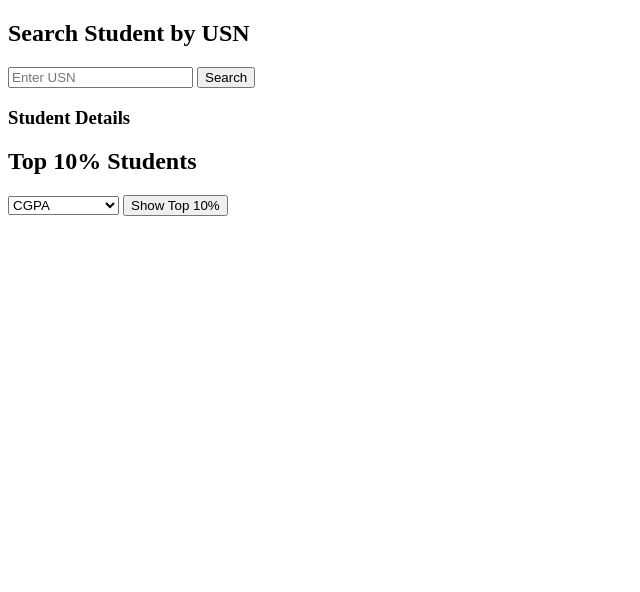
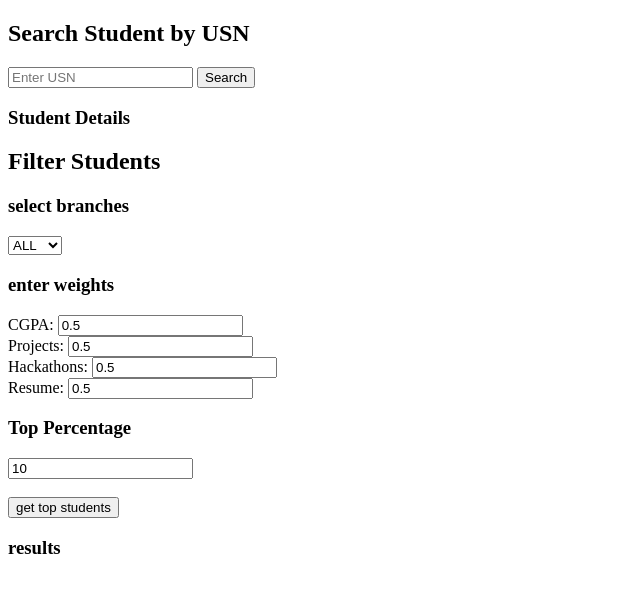
Before and after one commit to Tanishq767/recruiter-student-API, a website: page index.html in a window 1280 px wide. Shown: the whole page, without its empty margins (0-640 px from the left). Drawn offline with Linux system fonts and the light colour scheme.

Commit message:
added feature to filter students on multiple metrics and from multiple selectable branches with selectable weights for metrics

```diff
--- a/index.html
+++ b/index.html
@@ -14,44 +14,82 @@
 <h3>Student Details</h3>
 <p id="result"></p>
 
-<h2>Top 10% Students</h2>
+<h2> Filter Students </h2>
 
-<select id="metricSelect">
-    <option value="CGPA">CGPA</option>
-    <option value="projects">Projects</option>
-    <option value="hackathons">Hackathons</option>
-    <option value="resumeScore">Resume Score</option>
+<h3>select branches</h3>
+<select id = "BranchSelect">
+    <option value = "ALL">ALL</option> //value here is what gets actually sent to backend
+    <option value = "CSE">CSE</option>
+    <option value = "AIDS">AIDS</option>
+    <option value = "ISE">ISE</option>
 </select>
 
-<button onclick="getTopStudents()">Show Top 10%</button>
+<h3> enter weights </h3>
+CGPA: <input type = "number" id = "cgpaw" value = "0.5" step = 0.1><br> <!--type number gives the input box arrows to increase/decrease the ipt, value attr is default-->
+Projects: <input type = "number" id = "prjw" value = "0.5" step = 0.1><br>
+Hackathons: <input type = "number" id = "hackw" value = "0.5" step = 0.1><br>
+Resume: <input type = "number" id = "resw" value = "0.5" step = 0.1><br>
 
-<pre id="topResult"></pre>
+<h3> Top Percentage </h3>
+<input type = "number" id = "percentip" value = "10">
+
+<br><br>
+
+<button onclick="getRankedStudents()">get top students</button>
+
+<h3> results </h3>
+<pre id = "topResult"></pre>
 
 <script>
 
-async function getTopStudents(){
+async function getRankedStudents(){
+    const branch = document.getElementById("BranchSelect").value;
 
-    const metric = document.getElementById("metricSelect").value;
-    const response = await fetch(
-        `http://localhost:3000/api/students/top/global/${metric}`
-    );
+    const weights = {
+        CGPA: parseFloat(document.getElementById("cgpaw").value),
+        projects: parseFloat(document.getElementById("prjw").value),
+        hackathons: parseFloat(document.getElementById("hackw").value),
+        resumeScore: parseFloat(document.getElementById("resw").value)
+    }
+
+    const percent = parseInt(document.getElementById("percentip").value)
+
+    const response = await fetch("http://localhost:3000/api/students/filter", {
+        method: "POST",
+        headers: {
+            "Content-type" : "application/json"
+        },
+        body: JSON.stringify({
+            branches: [branch],
+            weights: weights,
+            percent: percent
+        })
+    });
+
     const data = await response.json();
-    let output = "Top 10% Students by " + metric + "\n\n";
-    data.forEach((s, index) => {
-        output += `${index+1}. ${s.name} - ${metric}: ${s[metric]}\n`
+
+    let output = "top " + percent + "% Students\n\n"
+
+    data.forEach((s,index) => {
+        output += `${index+1}. ${s.name} | Score: ${s.score.toFixed(2)} | CGPA: ${s.CGPA}\n`
     });
+
     document.getElementById("topResult").innerText = output;
 }
 
 async function searchStudent(){
 
     const usn = document.getElementById("usnInput").value;
+
     const response = await fetch(`http://localhost:3000/api/students/usn/${usn}`);
+
     if(!response.ok){
         document.getElementById("result").innerText = "Student not found";
         return;
     }
+
     const student = await response.json();
+
     document.getElementById("result").innerText =
     "Name: " + student.name +
     "\nBranch: " + student.Branch +
@@ -60,5 +98,6 @@ async function searchStudent(){
 }
 
 </script>
+
 </body>
 </html>
--- a/routes/students.js
+++ b/routes/students.js
@@ -10,7 +10,7 @@ router.post('/',
 
 router.get('/usn/:usn', studentController.getStudentbyUSN);
 
-router.get('/top/global/:metric', studentController.getGlobalTopByMetric);
+router.post('/filter', studentController.filterStudents); // we use post here
 
 const upload = require('../middlewares/upload'); //imports the multer function from middleware
 const {uploadStudents} = require('../controllers/studentcontroller');
```
Also changed, not shown: controllers/studentcontroller.js (+61 -28 lines).
